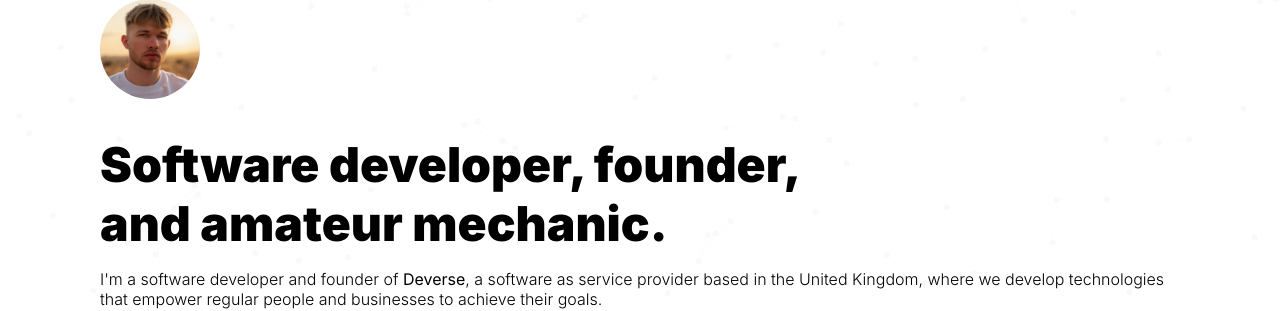
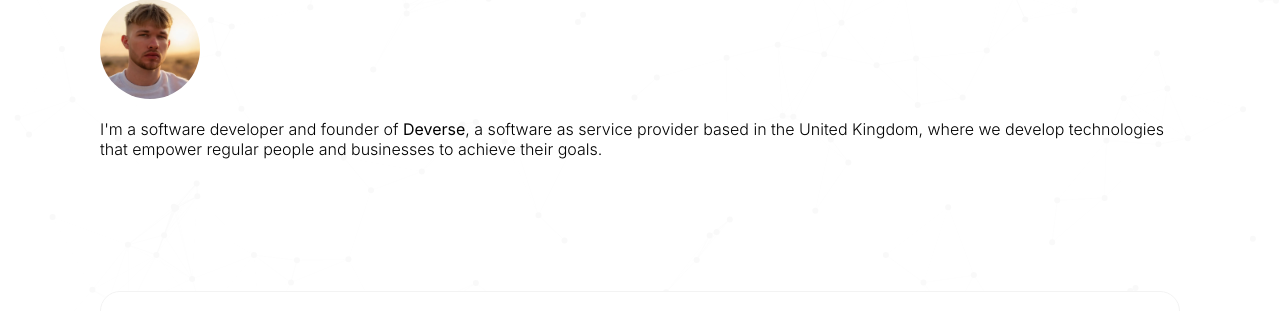
Before and after one commit to ArturDworaczek/Dworaczek.uk, a Vue app in the folder dworaczek-vue/: page / in a window 1280 px wide. Shown: the part 160-471 px from the top of the page. Built offline with nearby package versions, Linux system fonts and the light colour scheme; some icons are missing; a web font is replaced by a local one.

Commit message:
Chore: Removed code.

```diff
--- a/dworaczek-vue/src/views/HomeView.vue
+++ b/dworaczek-vue/src/views/HomeView.vue
@@ -2,7 +2,6 @@
   <div class="home">
     <div class="home-intro" v-motion-slide-visible-top>
       <img src="@/assets/images/me.webp" width="100" height="100" alt="Photo of Artur Dworaczek" class="home-intro-me-image">
-      <h1 class="home-intro-heading">Software developer, founder,<br/>and amateur mechanic.</h1>
       <p>I'm a software developer and founder of <a href="https://deverse.uk/" target="_blank">Deverse</a>, a software as service provider based in the United Kingdom, where we develop technologies that empower regular people and businesses to achieve their goals.</p>
       <div class="home-intro-links">
         <a aria-label="LinkedIn" href="https://www.linkedin.com/in/arturdwora/" target="_blank"><v-icon name="bi-linkedin" scale="1.75" /></a>
```
